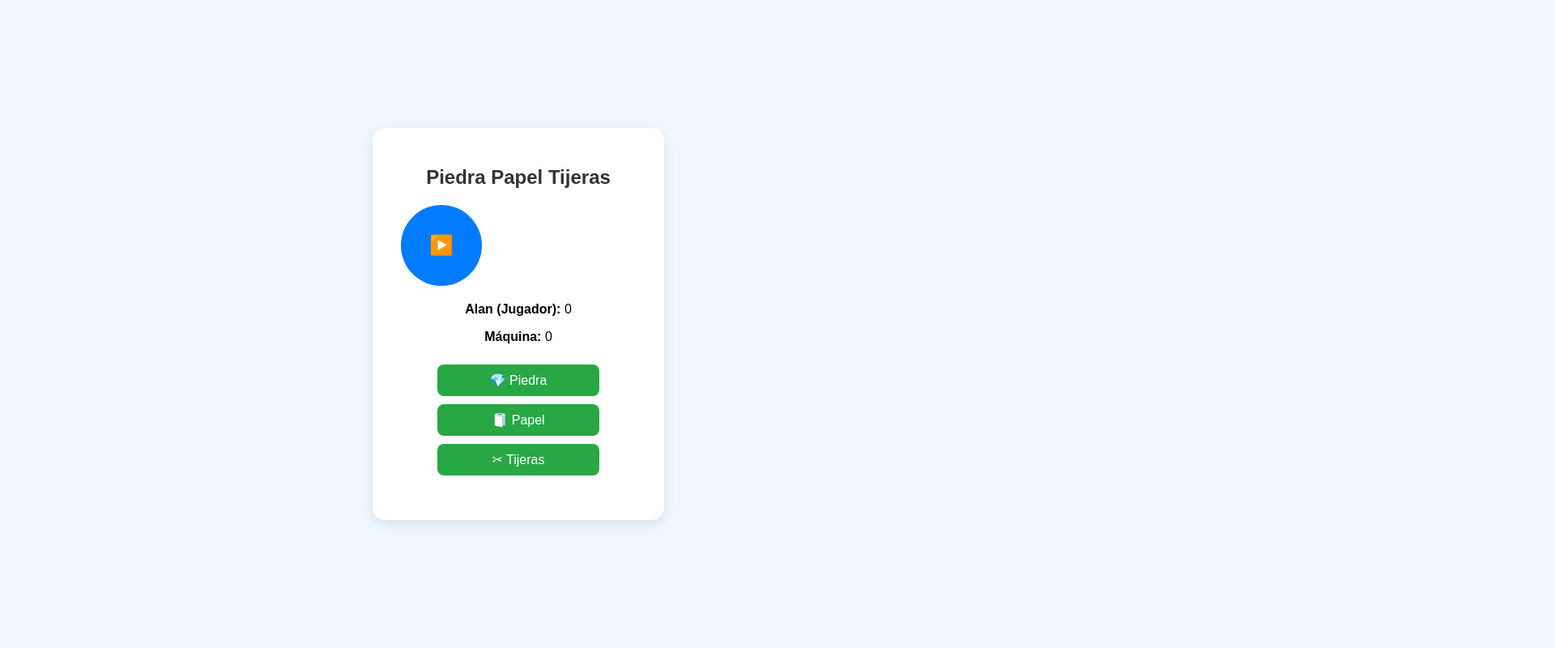
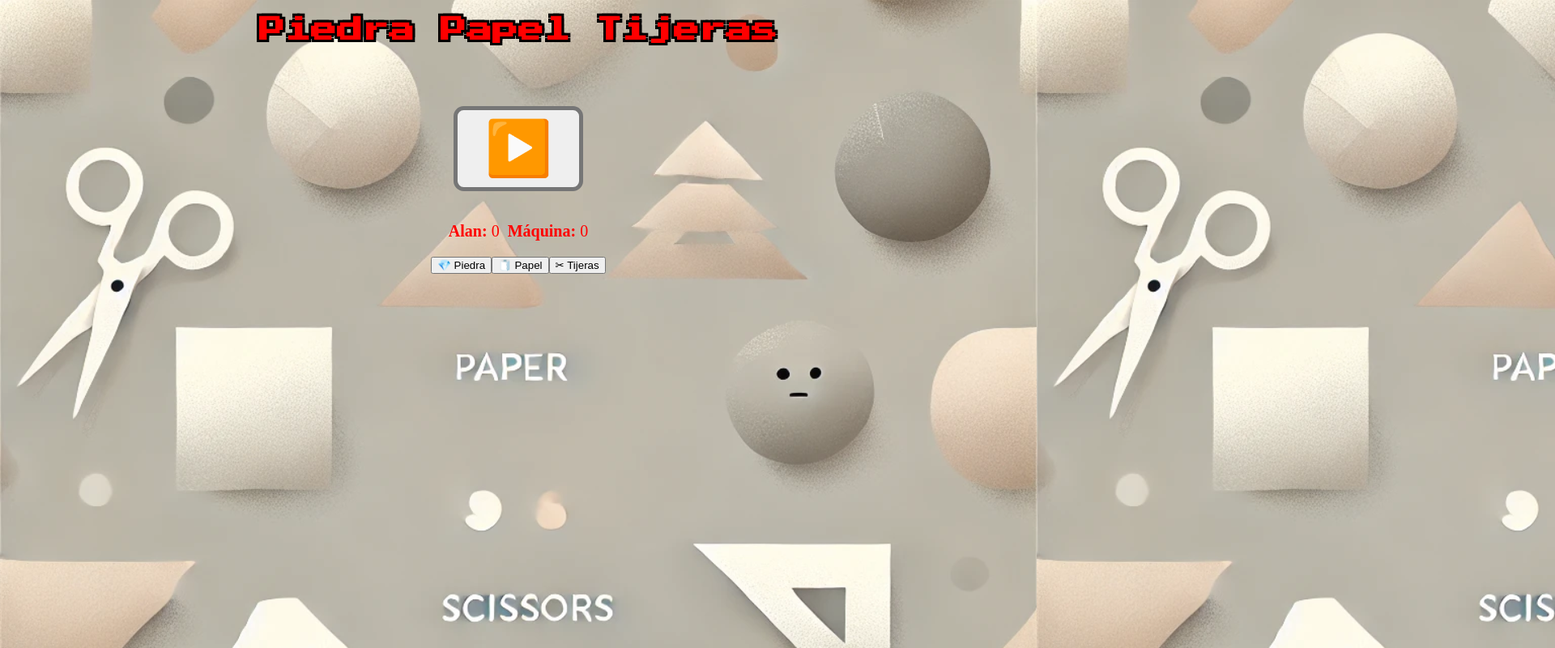
Before and after one commit to Alanmeda14/BOOTCAMP-JAVA, a plain HTML site: page JS/PiedraPapelTijeras/index.html in a window 1280 px wide. Shown: the top 800 px of the page at 81% size, 1920 px wide, since content can reach past the window. Drawn offline with Linux system fonts and the light colour scheme.

Commit message:
haciendo ex tijeras..

```diff
--- a/JS/PiedraPapelTijeras/index.html
+++ b/JS/PiedraPapelTijeras/index.html
@@ -1,27 +1,3 @@
-<!-- <!DOCTYPE html>
-<html lang="es">
-<head>
-    <meta charset="UTF-8">
-    <meta name="viewport" content="width=device-width, initial-scale=1.0">
-    <title>Document</title>
-    <link rel="stylesheet" href="style.css">
-</head>
-<body>
-    <h1>
-        Piedra Papel Tijeras
-    </h1>
-    <button type="button" id="botonplay">
-        <img src="img/375.png" alt="play">
-    </button>
-    <div>
-        <button type="button" id="botonpiedra">PIEDRA</button>
-        <button type="button" id="botonpapel">PAPEL</button>
-        <button type="button" id="botontijeras">TIJERAS</button>
-    </div>
-    <p id="resultado"></p>
-    <script src="main.js"></script>
-</body>
-</html> -->
 <!DOCTYPE html>
 <html lang="es">
 <head>
@@ -33,19 +9,18 @@
 <body>
     <div class="container">
         <h1>Piedra Papel Tijeras</h1>
-        <button type="button" id="botonplay">▶️</button>
-
+        <div class="boton">
+            <button type="button" id="botonplay">▶️</button>
+        </div>
         <div class="counters">
-            <p><strong>Alan (Jugador):</strong> <span id="contadorAlan">0</span></p>
+            <p><strong>Alan:</strong> <span id="contadorAlan">0</span></p>
             <p><strong>Máquina:</strong> <span id="contadorMaquina">0</span></p>
         </div>
-
         <div class="buttons">
             <button type="button" id="botonpiedra">💎 Piedra</button>
             <button type="button" id="botonpapel">🧻 Papel</button>
             <button type="button" id="botontijeras">✂ Tijeras</button>
         </div>
-
         <p id="resultado"></p>
     </div>
     <script src="main.js"></script>
--- a/JS/PiedraPapelTijeras/main.js
+++ b/JS/PiedraPapelTijeras/main.js
@@ -1,83 +1,37 @@
-// const Opciones = ['💎', "🧻", "✂"];
-
-// // Funciones para seleccionar una opción aleatoria
-// const randomOpconesJugador = () => Opciones[Math.floor(Math.random() * Opciones.length)];
-// const randomOpconesMaquina = () => Opciones[Math.floor(Math.random() * Opciones.length)];
-
-// const eleccionJugador = randomOpconesJugador(); // Obtener la opción del jugador
-// const eleccionMaquina = randomOpconesMaquina(); // Obtener la opción de la máquina
-
-// console.log("Opción del jugador: ", eleccionJugador);
-// console.log("Opción de la máquina: ", eleccionMaquina);
-
-// Comparar las opciones y determinar el resultado
-// if (eleccionJugador === eleccionMaquina) {
-//     console.log("¡Es un empate!");
-// } else if (
-//     (eleccionJugador === '💎' && eleccionMaquina === '✂') ||
-//     (eleccionJugador === '🧻' && eleccionMaquina === '💎') ||
-//     (eleccionJugador === '✂' && eleccionMaquina === '🧻')
-// ) {
-//     console.log("¡El jugador gana!");
-// } else {
-//     console.log("¡La máquina gana!");
-// }
-
-// Opciones disponibles
+// Esto es la array que tenemos disponible
 const Opciones = ['💎', "🧻", "✂"];
-
-// Contadores
+// Contador
 let contadorAlan = 0;
 let contadorMaquina = 0;
-
-// Función para seleccionar una opción aleatoria (para la máquina)
+// Hace que la maquina saque uno aleatorio
 const randomOpcionesMaquina = () => Opciones[Math.floor(Math.random() * Opciones.length)];
-
-// Función para comparar las opciones y determinar el ganador
-const compararOpciones = (eleccionJugador, eleccionMaquina) => {
-    if (eleccionJugador === eleccionMaquina) {
-        return "¡Es un empate!";
-    } else if (
-        (eleccionJugador === '💎' && eleccionMaquina === '✂') ||
-        (eleccionJugador === '🧻' && eleccionMaquina === '💎') ||
-        (eleccionJugador === '✂' && eleccionMaquina === '🧻')
-    ) {
-        contadorAlan++;  // Alan gana
-        return "¡El jugador (Alan) gana!";
-    } else {
-        contadorMaquina++;  // La máquina gana
-        return "¡La máquina gana!";
-    }
-};
-
-// Función para manejar la elección del jugador
+// Funcion que compara mi eleccion con la de la maquina
+const compararOpciones = (eleccionJugador, eleccionMaquina) =>
+    eleccionJugador === eleccionMaquina ? "!Es un Empate¡":
+    (eleccionJugador === '💎' && eleccionMaquina === '✂') ||
+    (eleccionJugador === '🧻' && eleccionMaquina === '💎') ||
+    (eleccionJugador === '✂' && eleccionMaquina === '🧻')
+        ? (contadorAlan++, "!Alan Gana¡")
+        : (contadorMaquina++, "!Maquina Gana¡");
 const manejarEleccion = (eleccionJugador) => {
     const eleccionMaquina = randomOpcionesMaquina();
     const resultado = compararOpciones(eleccionJugador, eleccionMaquina);
+    document.getElementById('contadorAlan').textContent = contadorAlan;
+    document.getElementById('contadorMaquina').textContent = contadorMaquina;
+    const resultadoElemento = document.getElementById('resultado');
+    resultadoElemento.textContent = `Jugador (Alan): ${eleccionJugador} - Máquina: ${eleccionMaquina}. ${resultado}`;
+}
+document.getElementById('botonpiedra').addEventListener('click', () => manejarEleccion('💎'));
+document.getElementById('botonpapel').addEventListener('click', () => manejarEleccion('🧻'));
+document.getElementById('botontijeras').addEventListener('click', () => manejarEleccion('✂'));
+document.getElementById('botonplay').addEventListener('click', () => {
+    contadorAlan = 0;
+    contadorMaquina = 0;
 
-    // Actualizar los contadores
+
     document.getElementById('contadorAlan').textContent = contadorAlan;
     document.getElementById('contadorMaquina').textContent = contadorMaquina;
 
-    // Mostrar el resultado en la página
-    const resultadoElemento = document.getElementById('resultado');
-    resultadoElemento.textContent = `Jugador (Alan): ${eleccionJugador} - Máquina: ${eleccionMaquina}. ${resultado}`;
-};
 
-// Eventos para los botones de elegir
-document.getElementById('botonpiedra').addEventListener('click', () => manejarEleccion('💎'));
-document.getElementById('botonpapel').addEventListener('click', () => manejarEleccion('🧻'));
-document.getElementById('botontijeras').addEventListener('click', () => manejarEleccion('✂'));
-
-// Evento para el botón de PLAY (para reiniciar el contador)
-document.getElementById('botonplay').addEventListener('click', () => {
-    contadorAlan = 0;   // Reiniciar contador Alan
-    contadorMaquina = 0; // Reiniciar contador Máquina
-
-    // Actualizar los contadores en la interfaz
-    document.getElementById('contadorAlan').textContent = contadorAlan;
-    document.getElementById('contadorMaquina').textContent = contadorMaquina;
-
-    // Limpiar el resultado
     document.getElementById('resultado').textContent = '';
 });
--- a/JS/PiedraPapelTijeras/style.css
+++ b/JS/PiedraPapelTijeras/style.css
@@ -1,99 +1,52 @@
-/* body {
-    margin: 0;
-    padding: 0;
-    height: 100vh;
+@import url('https://fonts.googleapis.com/css2?family=Press+Start+2P&display=swap');
+body {
+    background-image: url(img/a.webp);
+    background-size: cover; /* Asegura que la imagen cubra toda la pantalla */
+
+    margin: 0; /* Elimina márgenes por defecto */
+}
+h1 {
+    display: flex;
+    font-family: 'Press Start 2P', cursive;
+    font-size: 2rem;
+    align-items: center;
+    justify-content: center;
+    color: red;
+    text-shadow:
+    -3px -3px 0 #000,
+    3px -3px 0 #000,
+    -3px  3px 0 #000,
+    3px  3px 0 #000;
+
+}
+.boton {
     display: flex;
     align-items: center;
-    flex-direction: column;
+    justify-content: center;
+    margin-top: 120px;
+    transform: scale(5);
+    width: 100%;
+    height: 100%;
+    text-align: center;
 }
-
-h1 {
-    background-color: aquamarine;
-    width: 80%;
-    text-align: center;
-    padding: 20px;
-    box-sizing: border-box;
-} */
-
-/* Estilos generales del cuerpo */
-/* Estilos generales del cuerpo */
-body {
-    font-family: 'Arial', sans-serif;
-    background-color: #f0f8ff;
-    margin: 0;
-    padding: 0;
+.counters {
     display: flex;
+    align-items: center;
     justify-content: center;
+    margin-top: 60px;
+    gap: 10px;
+    color: red;
+    font-size: 20px;
+}
+.buttons {
+    display: flex;
     align-items: center;
-    height: 100vh;
+    justify-content: center;
 }
-
-/* Contenedor principal */
-.container {
-    text-align: center;
-    background-color: #fff;
-    border-radius: 15px;
-    box-shadow: 0 5px 15px rgba(0, 0, 0, 0.1);
-    padding: 30px;
-    width: 300px;
+#resultado {
+    display: flex;
+    align-items: center;
+    justify-content: center;
+    color: red;
+    font-size: 40px;
 }
-
-/* Estilo del título */
-h1 {
-    color: #333;
-    font-size: 24px;
-    margin-bottom: 20px;
-}
-
-/* Contador */
-.counters {
-    margin-bottom: 20px;
-}
-
-/* Botones de opción */
-.buttons {
-    margin-bottom: 20px;
-}
-
-button {
-    background-color: #28a745;
-    border: none;
-    color: white;
-    font-size: 16px;
-    padding: 10px 20px;
-    margin: 5px;
-    border-radius: 8px;
-    cursor: pointer;
-    transition: background-color 0.3s ease;
-    width: 100%;
-    max-width: 200px;
-}
-
-button:hover {
-    background-color: #218838;
-}
-
-/* Botón Play */
-#botonplay {
-    background-color: #007bff;
-    font-size: 24px;
-    width: 100px;
-    height: 100px;
-    border-radius: 50%;
-    display: flex;
-    justify-content: center;
-    align-items: center;
-    margin-bottom: 20px;
-    cursor: pointer;
-}
-
-#botonplay:hover {
-    background-color: #0056b3;
-}
-
-/* Estilo del resultado */
-#resultado {
-    font-size: 18px;
-    font-weight: bold;
-    color: #333;
-}
```
Also changed, not shown: JS/PiedraPapelTijeras/img/375.png (deleted), JS/PiedraPapelTijeras/img/a.webp (added).
